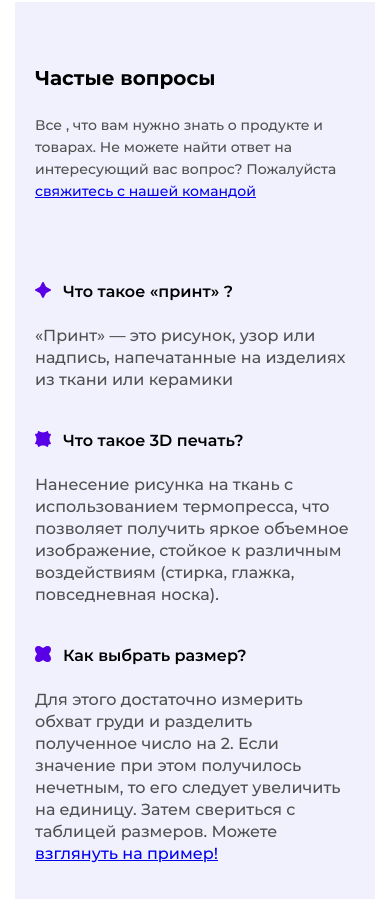
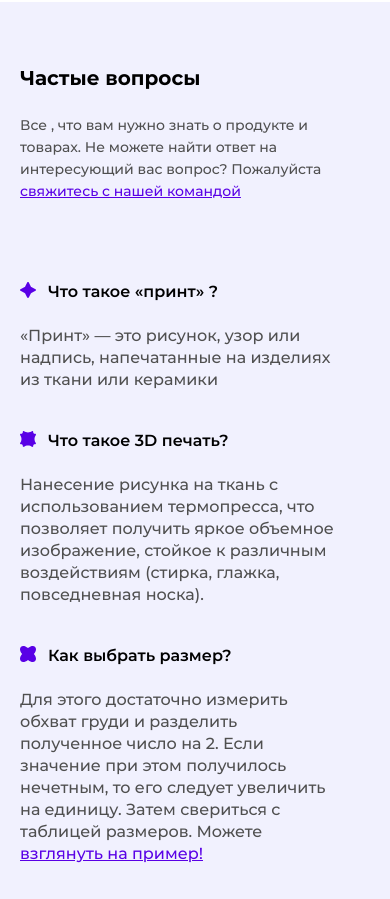
Before and after one commit to sosiskaki11er/foryou-shop, a React (Create React App) app: page / in a window 390 px wide. Shown: the part 7205-8104 px from the top of the page. Built offline with nearby package versions, Linux system fonts and the light colour scheme; the HTML template or start-up script is replaced by a standard one.

Commit message:
fix: styles fix

```diff
--- a/src/Pages/HomeStyles.css
+++ b/src/Pages/HomeStyles.css
@@ -357,6 +357,10 @@ form > .container{
     line-height: 24px;
 }
 
+#faq > .container > p > a{
+    color: #5900E6;
+}
+
 .question-header > h3{
     font-size: 1.5rem;
     font-family: var(--highlight-font);
@@ -372,6 +376,10 @@ form > .container{
     max-width: 580px;
     color: #4F4F4F;
     line-height: 24px;
+}
+
+.question > p > a{
+    color: #5900E6;
 }
 
 .questions{
@@ -931,9 +939,7 @@ form > .container{
     }
 
     #faq{
-        max-width: 320px;
-        padding: 64px 20px;
-
+        max-width: 540px;
         margin-top: 120px;
         gap: 40px;
     }
--- a/src/index.css
+++ b/src/index.css
@@ -372,7 +372,7 @@ nav > ul > li {
   }
 
   .footer > .wrapper{
-    max-height: 728px;
+    height: 728px;
     flex-grow: 1;
     gap: 80px;
   }
```
